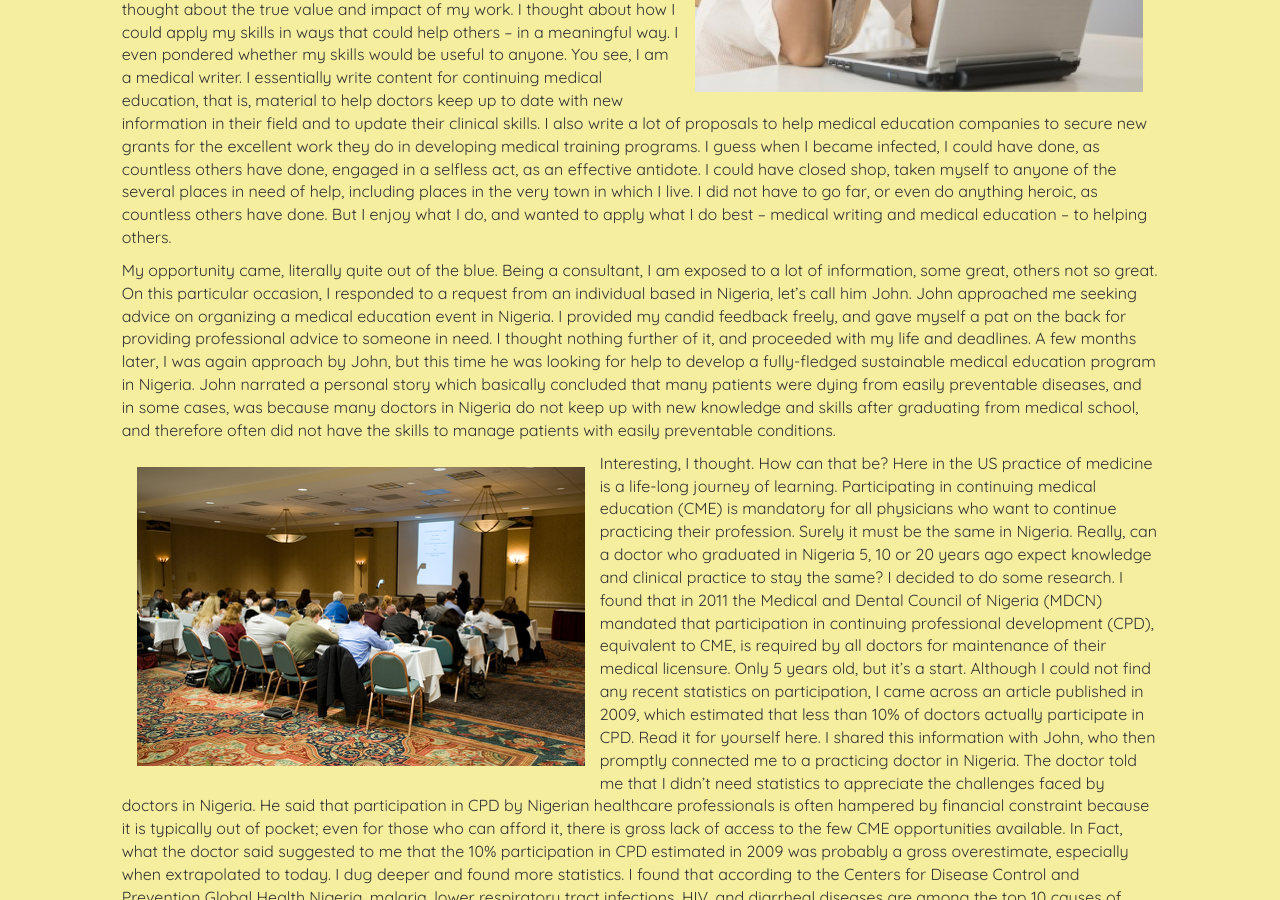
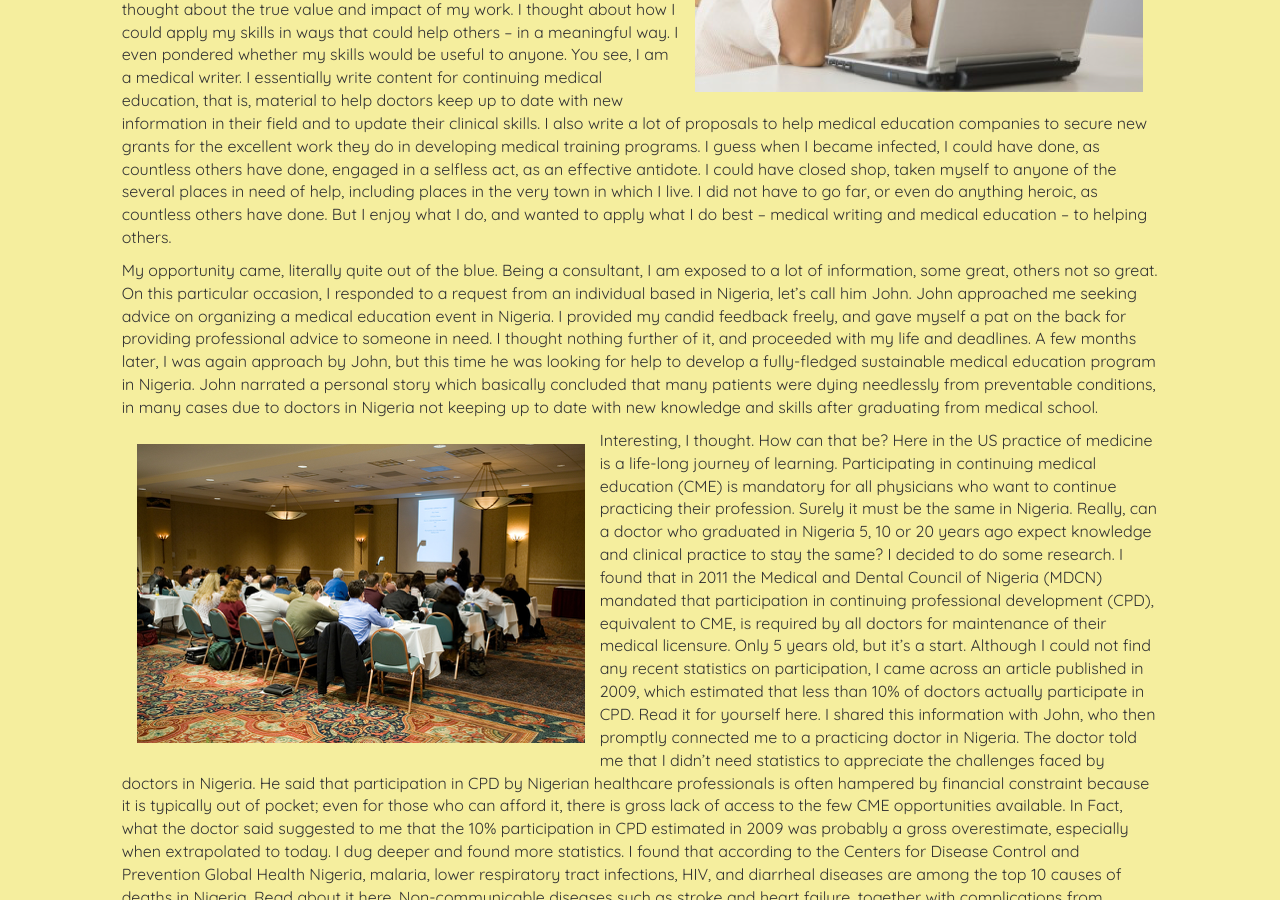
Before and after one commit to saltoriousSIG/theedge, a Jekyll site: the page built from _posts/nigeria-project/2016-07-28-We're-In-This-Together.md07-28-We're-In-This-Together.md, in a window 1280 px wide and 900 px high, scrolled down 846 px. Built offline with Jekyll 4.4.1, drawn with Linux system fonts in a browser that asks for light colours.

Commit message:
Update 2016-07-28-We're-In-This-Together.md07-28-We're-In-This-Together.md

```diff
--- a/_posts/nigeria-project/2016-07-28-We're-In-This-Together.md07-28-We're-In-This-Together.md
+++ b/_posts/nigeria-project/2016-07-28-We're-In-This-Together.md07-28-We're-In-This-Together.md
@@ -11,7 +11,7 @@ category: nigeria-project
 **My interest in the sciences, research, and medicine led me on a career path in medical education.  I have been on this path for the past 15 years.** At times I’ve found it challenging, but overall, very rewarding. In the past 5 years I have operated a successful medical writing consultancy. I enjoy my work, I am thrilled with my clients, and I believe my clients are happy with my work, judging from the repeat business.
 Then I caught the bug! This surprised me because I was convinced that I had immunity against the ‘applying your knowledge and skills to help humanity’. I have read countless articles about individuals who, at some point in their career, caught the bug. My condition first reared its ugly head in mid-2015. Although I had projects to keep me very busy, my mind kept wondering. I thought about the true value and impact of my work. I thought about how I could apply my skills in ways that could help others -- in a meaningful way. I even pondered whether my skills would be useful to anyone. You see, I am a medical writer. I essentially write content for continuing medical education, that is, material to help doctors keep up to date with new information in their field and to update their clinical skills. I also write a lot of proposals to help medical education companies to secure new grants for the excellent work they do in developing medical training programs. I guess when I became infected, I could have done, as countless others have done, engaged in a selfless act, as an effective antidote. I could have closed shop, taken myself to anyone of the several places in need of help, including places in the very town in which I live. I did not have to go far, or even do anything heroic, as countless others have done. But I enjoy what I do, and wanted to apply what I do best -- medical writing and medical education – to helping others.
 
-My opportunity came, literally quite out of the blue. Being a consultant, I am exposed to a lot of information, some great, others not so great. On this particular occasion, I responded to a request from an individual based in Nigeria, let’s call him John. John approached me seeking advice on organizing a medical education event in Nigeria. I provided my candid feedback freely, and gave myself a pat on the back for providing professional advice to someone in need.  I thought nothing further of it, and proceeded with my life and deadlines. A few months later, I was again approach by John, but this time he was looking for help to develop a fully-fledged sustainable medical education program in Nigeria. John narrated a personal story which basically concluded that many patients were dying from easily preventable diseases, and in some cases, was because many doctors in Nigeria do not keep up with new knowledge and skills after graduating from medical school, and therefore often did not have the skills to manage patients with easily preventable conditions.
+My opportunity came, literally quite out of the blue. Being a consultant, I am exposed to a lot of information, some great, others not so great. On this particular occasion, I responded to a request from an individual based in Nigeria, let’s call him John. John approached me seeking advice on organizing a medical education event in Nigeria. I provided my candid feedback freely, and gave myself a pat on the back for providing professional advice to someone in need.  I thought nothing further of it, and proceeded with my life and deadlines. A few months later, I was again approach by John, but this time he was looking for help to develop a fully-fledged sustainable medical education program in Nigeria. John narrated a personal story which basically concluded that many patients were dying needlessly from preventable conditions, in many cases due to doctors in Nigeria not keeping up to date with new knowledge and skills after graduating from medical school.
 
 ![blog-nigeria-image](/assets/img/nigeria-blog-img-2.png)
 
```
